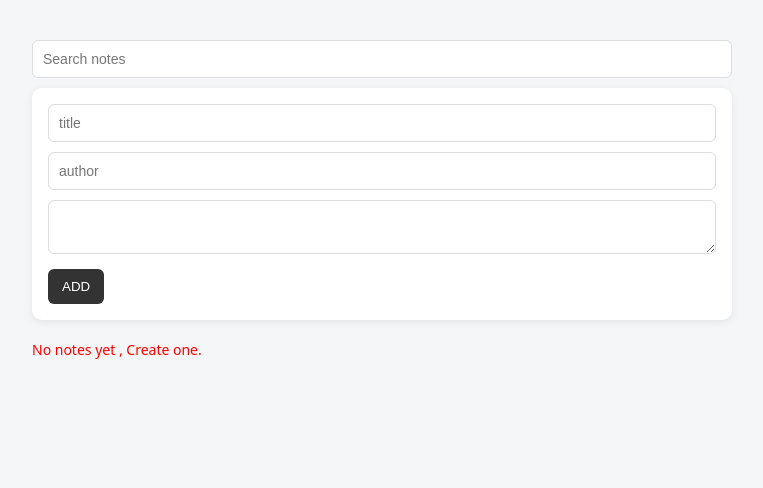
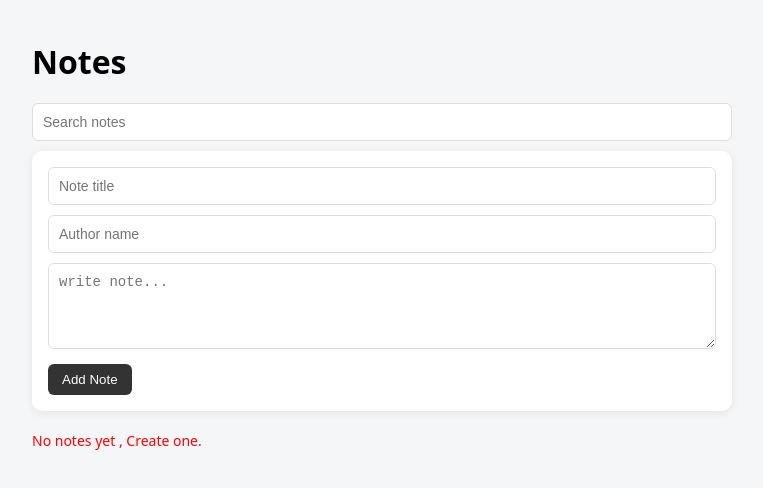
Before and after one commit to den766/react-notes-app, a React (Vite) app: page / in a window 1280 px wide. Shown: the top 488 px of the page, without its empty margins (258-1021 px from the left). Built offline with nearby package versions, Linux system fonts and the light colour scheme.

Commit message:
feat: introduce Header component and improve note UI with styled content and action buttons for edit flow

```diff
--- a/src/App.jsx
+++ b/src/App.jsx
@@ -1,4 +1,5 @@
 import { useState } from "react";
+import Header from "./header";
 import AddNote from "./addnote";
 import NoteList from "./notelist";
 import SearchBar from "./searchbar";
@@ -83,6 +84,7 @@ function App() {
 
   return (
     <div className="container">
+      <Header/>
       <SearchBar searchQuery={searchQuery} onSearchNote={searchNote} />
       <AddNote onAddnote={handleSubmit} error={error} />
       <NoteList
--- a/src/addnote.jsx
+++ b/src/addnote.jsx
@@ -21,21 +21,23 @@ function AddNote({ onAddnote, error }) {
         <div className="controls">
         <input
           type="text"
-          placeholder="title"
+          placeholder="Note title"
           value={title}
           onChange={(e) => setTitle(e.target.value)}
         />
         <input
           type="text"
-          placeholder="author"
+          placeholder="Author name"
           value={author}
           onChange={(e) => setAuthor(e.target.value)}
         />
         <textarea
+          placeholder="write note..."
+          rows={4}
           value={desc}
           onChange={(e) => setDesc(e.target.value)}
         ></textarea>
-        <button type="submit">ADD</button>
+        <button type="submit">Add Note</button>
         </div>
 
         {error && <p className="error">{error}</p>}
--- a/src/editnote.jsx
+++ b/src/editnote.jsx
@@ -4,7 +4,7 @@ function EditForm({ id, title, author, desc, EditNote  , onCancelNote}) {
   const [editedAuthor, setEditedAuthor] = useState(author);
   const [editedDesc, setEditedDesc] = useState(desc);
   return (
-    <div>
+    <div className="editForm">
       <input
         type="text"
         placeholder="title"
--- /dev/null
+++ b/src/header.jsx
@@ -0,0 +1,10 @@
+
+function Header(){
+
+     return (
+
+          <h1>Notes</h1>
+     )
+}
+
+export default Header;
--- a/src/index.css
+++ b/src/index.css
@@ -16,6 +16,11 @@ body {
 .container {
   max-width: 700px;
   margin: auto;
+}
+
+.container > h1{
+
+   margin-bottom: 20px;
 }
 
 /* FORM */
@@ -41,7 +46,7 @@ textarea {
 
 /* BUTTON */
 button {
-  padding: 10px 14px;
+  padding: 8px 14px;
   border: none;
   border-radius: 6px;
   background: #333;
@@ -75,6 +80,27 @@ button:hover {
   box-shadow: 0 2px 6px rgba(0, 0, 0, 0.06);
 }
 
+.note-title{
+
+   font-weight: bold;
+   margin-bottom: 10px;
+}
+
+.note-author{
+
+  font-weight: 550;
+  margin-bottom: 10px;
+}
+
+.note > h5 {
+  font-weight: 500;
+}
+
+.note > button {
+  margin-right: 10px;
+  margin-top: 15px;
+}
+
 /* TEXT */
 .note-title {
   font-weight: bold;
@@ -86,3 +112,10 @@ button:hover {
   color: #555;
   margin-bottom: 6px;
 }
+
+/* EdiForm */
+
+.editForm  > button{
+
+  margin-right: 10px;
+}
--- a/src/notecard.jsx
+++ b/src/notecard.jsx
@@ -25,8 +25,8 @@ function NoteCard({
   }
   return (
     <li className="note">
-      <h1>{title}</h1>
-      <h2>{author}</h2>
+      <div className="note-title">{title}</div>
+      <div className="note-author">{author}</div>
       <p>{desc}</p>
       <button onClick={() => onDeleteNote(id)}>Delete</button>
       <button onClick={() => onEditNote(id)}>Edit</button>
```
